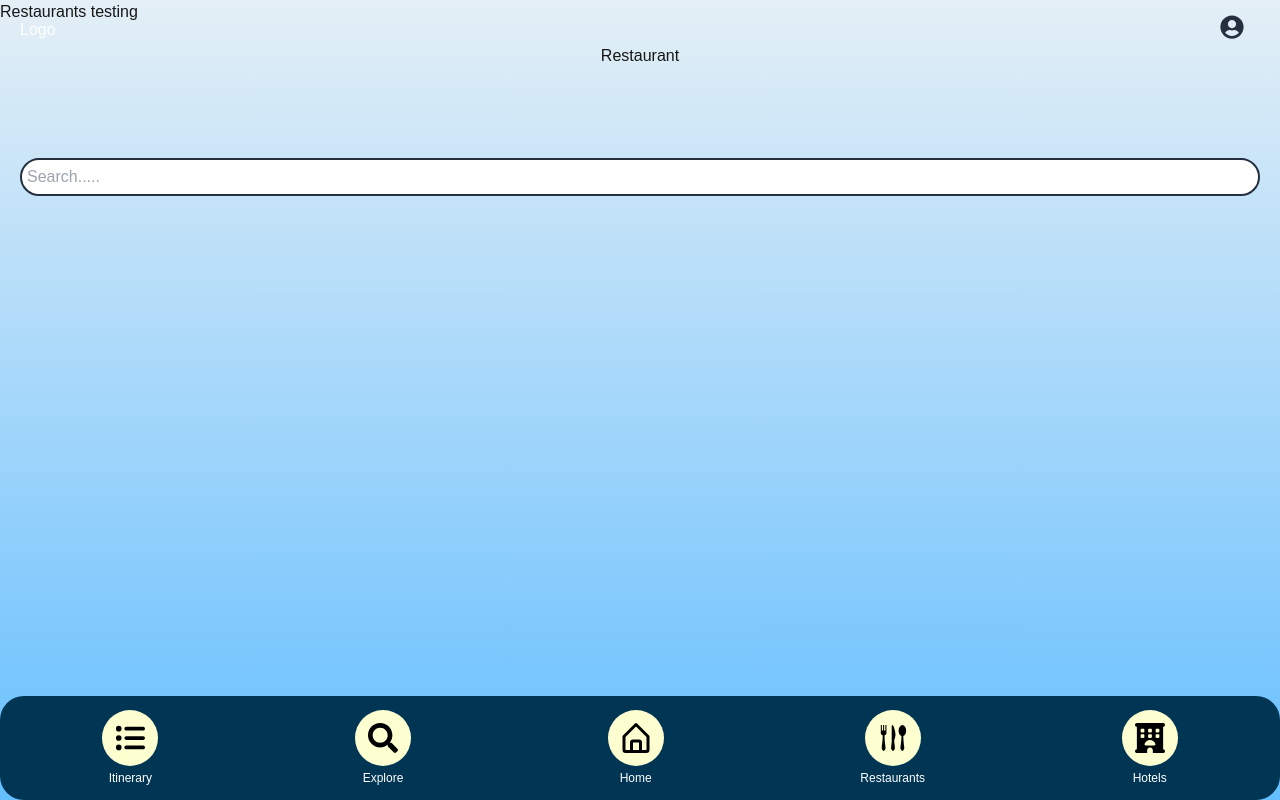
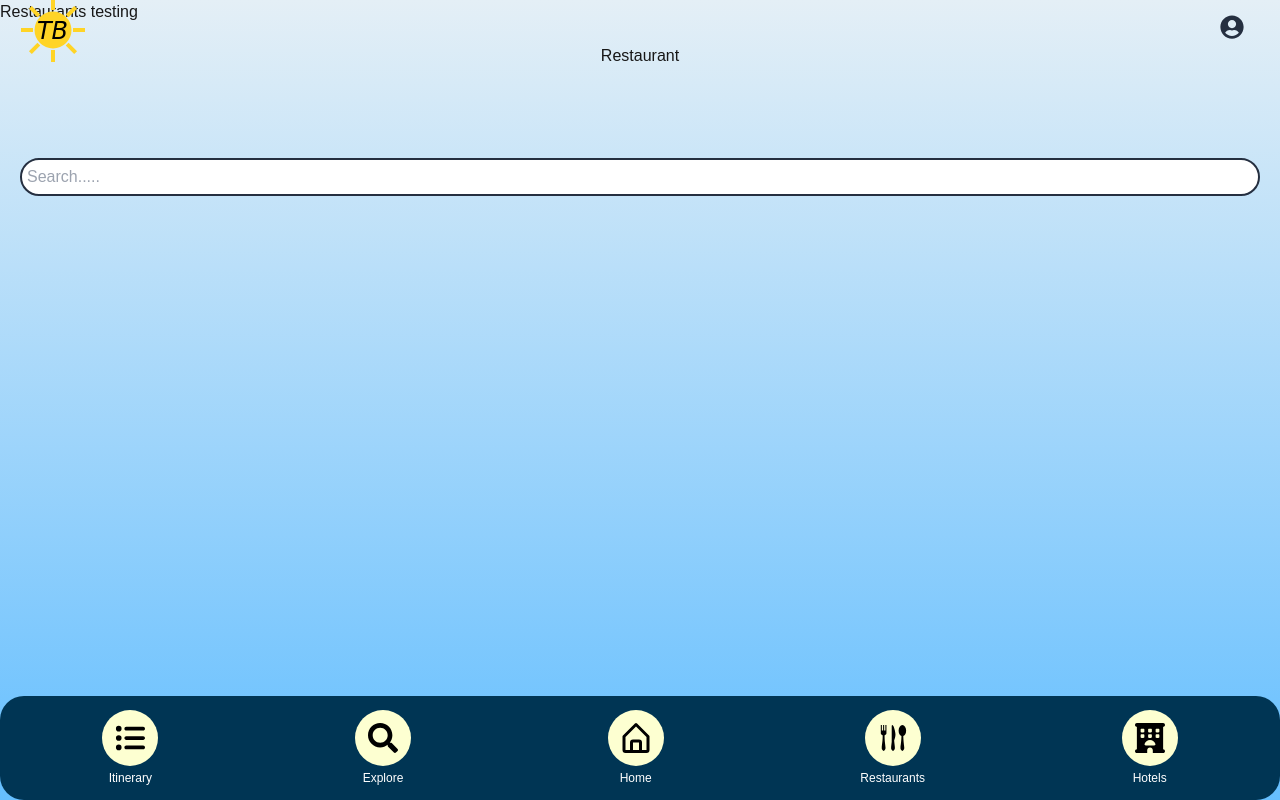
Before and after one commit to KhushiChoksi/CPSC481_T8G2, a Next.js app in the folder travel-app/: page /restaurants in a window 1280 px wide. Built offline with nearby package versions, Linux system fonts and the light colour scheme.

Commit message:
pushing to check for logo

```diff
--- a/travel-app/src/app/components/Topbar.tsx
+++ b/travel-app/src/app/components/Topbar.tsx
@@ -1,5 +1,6 @@
 "use client";
 import { FaUserCircle } from "react-icons/fa";
+import Logo from "./Logo";
 
 
 export default function Topbar() {
@@ -21,7 +22,7 @@ export default function Topbar() {
     >
 
       <div>
-        <p>Logo</p>
+        <Logo/>
       </div>
 
 
```
